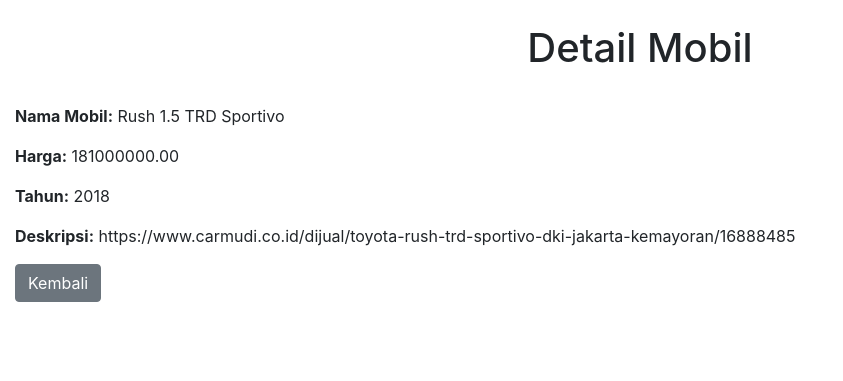
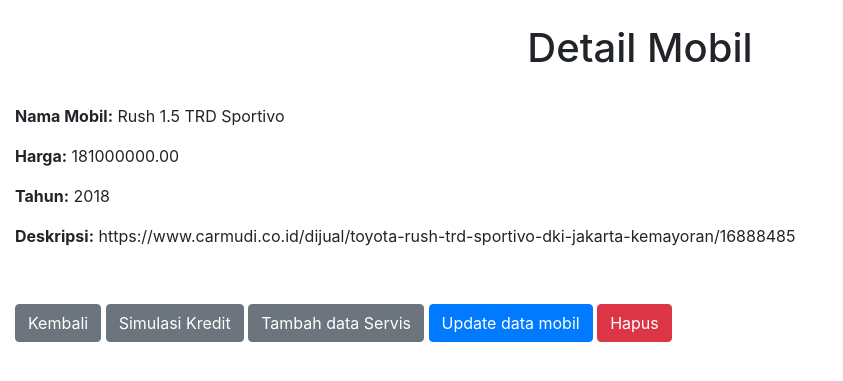
Before and after one commit to xarksy/carShowroom, a Django app: page /detail/3/ in a window 1280 px wide. Shown: the top 381 px of the page, without its empty margins (0-843 px from the left). Run offline with Django 5.2, Linux system fonts and the light colour scheme; data comes from the database, SQL or seed files in the repository; both versions use the stored data as it was after the commit; some libraries are stand-ins or nearby versions.

Commit message:
tambah  fitur update

```diff
--- a/showroomCar/cars/templates/cars/detail.html
+++ b/showroomCar/cars/templates/cars/detail.html
@@ -31,11 +31,18 @@
         <div class="mb-3">
             <strong>Deskripsi:</strong> {{ car.deskripsi }}
         </div>
-        {% comment %} <div class="mb-3">
+        <div class="mb-3">
             <img src="{{ car.image.url }}" alt="{{ car.name }}" style="max-width: 300px; max-height: 300px;">
-        </div> {% endcomment %}
+        </div>
 
         <a href="{% url 'carList' %}" class="btn btn-secondary">Kembali</a>
+        <a href="{% url 'carList' %}" class="btn btn-secondary">Simulasi Kredit</a>
+        <a href="{% url 'carList' %}" class="btn btn-secondary">Tambah data Servis</a>
+        <a href="{% url 'update_car' car.id %}" class="btn btn-primary">Update data mobil</a>
+        <form method="POST" action="{% url 'delete_car' car.id %}" style="display: inline-block;">
+            {% csrf_token %}
+            <button type="submit" onclick="return confirm('Yakin ingin menghapus mobil ini?')" class="btn btn-danger">Hapus</button>
+        </form>
     </div>
 
     <script src="https://code.jquery.com/jquery-3.2.1.slim.min.js"
--- a/showroomCar/cars/urls.py
+++ b/showroomCar/cars/urls.py
@@ -1,9 +1,10 @@
 from django.urls import path
-from .views import carList, create_car, detail_car,deleteCar
+from .views import carList, create_car, detail_car,deleteCar, updateCar
 
 urlpatterns = [
     path('',carList,name='carList'),
     path('create/', create_car, name='create_car'),
     path('detail/<int:car_id>/', detail_car, name='detail_car'),
     path('delete/<int:car_id>/', deleteCar, name='delete_car'),
+    path('update/<int:car_id>/', updateCar, name='update_car'),
 ]
--- a/showroomCar/cars/views.py
+++ b/showroomCar/cars/views.py
@@ -55,7 +55,29 @@
 
 
 def updateCar(request, car_id):
-    pass
+    """
+    View to update the details of a specific car.
+    """
+    # Fetch the car object using the provided car_id
+    car = get_object_or_404(Cars, id=car_id)
+    if request.method == 'POST':
+        form = CarsForm(request.POST, request.FILES, instance=car)
+        if form.is_valid():
+            # Save the updated car instance to the database
+            form.save()
+            # Redirect to the car list page after successful update
+            return redirect('carList')
+        else:
+            # Log the form errors for debugging purposes
+            logger.error("Form submission failed: %s", form.errors)
+    else:
+        form = CarsForm(instance=car)
+
+    context = {
+        'form': form  # Pass the form to the template for rendering
+    }
+    # Render the form for updating the car details
+    return render(request, 'cars/car_form.html', context=context)
 
 def deleteCar(request, car_id):
     car = get_object_or_404(Cars, id=car_id)
```
Also changed, not shown: showroomCar/db.sqlite3.
